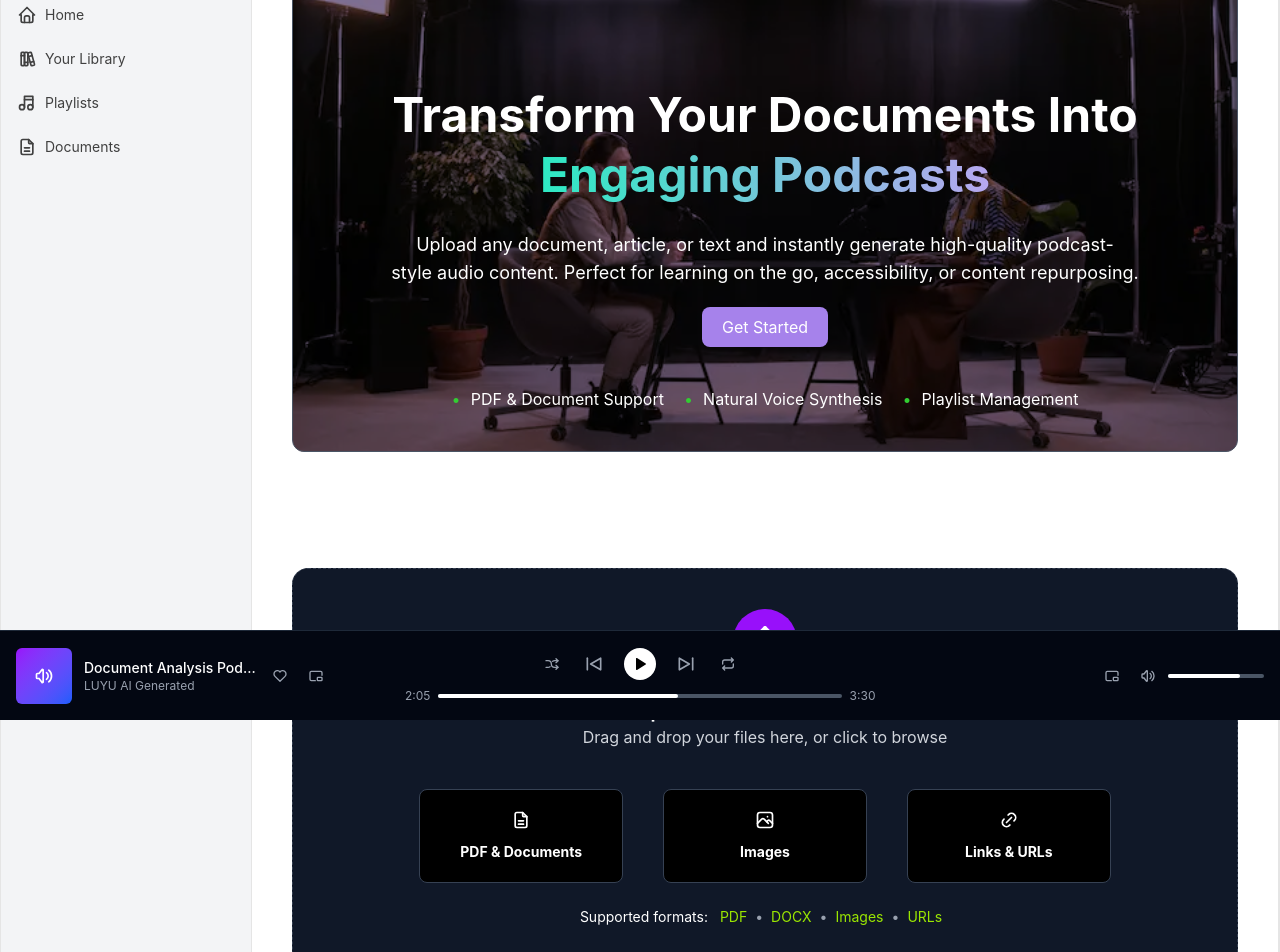
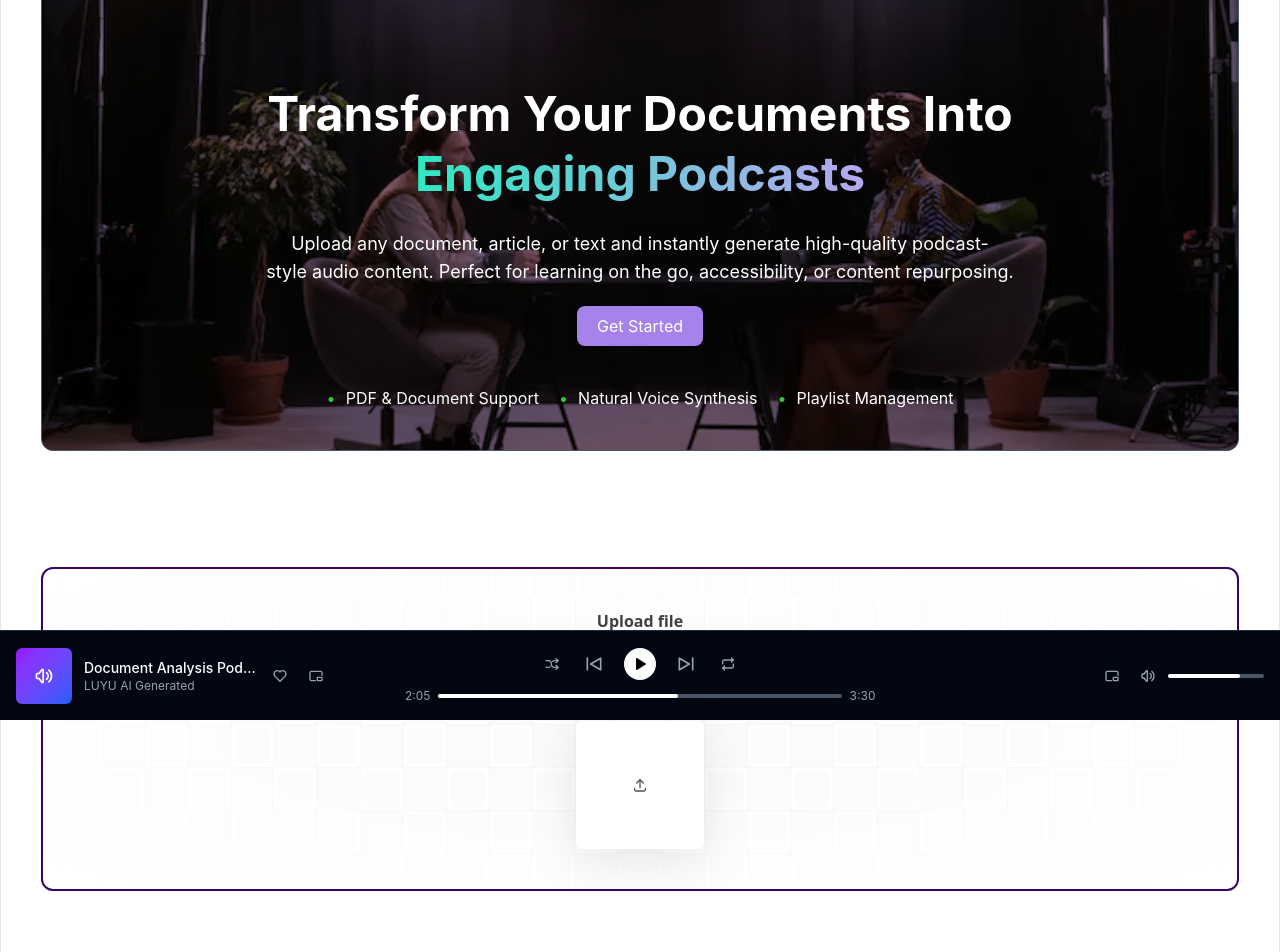
Before and after one commit to liyunze-coding/luyu_frontend, a React (Vite) app: page / in a window 1280 px wide. Shown: the part 80-1032 px from the top of the page. Built offline with nearby package versions, Linux system fonts and the light colour scheme.

Commit message:
added file upload

```diff
--- a/package.json
+++ b/package.json
@@ -29,6 +29,7 @@
 		"react": "^19.0.0",
 		"react-audio-play": "^1.0.4",
 		"react-dom": "^19.0.0",
+		"react-dropzone": "^14.3.8",
 		"tailwind-merge": "^3.3.1",
 		"tailwindcss": "^4.0.6"
 	},
--- a/src/components/Header.tsx
+++ b/src/components/Header.tsx
@@ -1,10 +1,5 @@
 import { useState } from "react";
-import {
-	IconBooks,
-	IconFileDescription,
-	IconHome,
-	IconMusic,
-} from "@tabler/icons-react";
+import { IconBooks, IconFileDescription, IconHome } from "@tabler/icons-react";
 import { motion } from "motion/react";
 import { Link } from "@tanstack/react-router";
 import { Sidebar, SidebarBody, SidebarLink } from "@/components/ui/Navigation";
@@ -23,13 +18,6 @@ export function Header({ children }: { children?: React.ReactNode }) {
 			href: "/library",
 			icon: (
 				<IconBooks className="h-5 w-5 shrink-0 text-neutral-700 dark:text-neutral-200" />
-			),
-		},
-		{
-			label: "Playlists",
-			href: "/playlists",
-			icon: (
-				<IconMusic className="h-5 w-5 shrink-0 text-neutral-700 dark:text-neutral-200" />
 			),
 		},
 		{
--- a/src/components/home/CreateNewAudio.tsx
+++ b/src/components/home/CreateNewAudio.tsx
@@ -1,56 +1,91 @@
-import {
-	IconFileDescription,
-	IconLink,
-	IconPhoto,
-	IconUpload,
-} from "@tabler/icons-react";
-import { useNavigate } from "@tanstack/react-router";
+import { useState } from "react";
+import { FileUpload } from "@/components/ui/file-upload";
 
 export function CreateNewAudio() {
-	const navigate = useNavigate();
+	const [files, setFiles] = useState<Array<File>>([]);
+	const [isUploading, setIsUploading] = useState(false);
+	const [uploadStatus, setUploadStatus] = useState<string>("");
+
+	const handleFileUpload = async (uploadedFiles: Array<File>) => {
+		if (uploadedFiles.length === 0) return;
+
+		setFiles(uploadedFiles);
+		setIsUploading(true);
+		setUploadStatus("Uploading files...");
+
+		try {
+			const apiUrl =
+				import.meta.env.VITE_API_URL || "http://localhost:8000";
+			const uploadPromises = uploadedFiles.map(async (file) => {
+				const formData = new FormData();
+				formData.append("file", file);
+
+				const response = await fetch(`${apiUrl}/document/upload`, {
+					method: "POST",
+					body: formData,
+				});
+
+				if (!response.ok) {
+					throw new Error(
+						`Failed to upload ${file.name}: ${response.statusText}`,
+					);
+				}
+
+				return response.json();
+			});
+
+			const results = await Promise.all(uploadPromises);
+			setUploadStatus(
+				`Successfully uploaded ${uploadedFiles.length} file(s)`,
+			);
+			console.log("Upload results:", results);
+
+			// Clear success message after 3 seconds
+			setTimeout(() => setUploadStatus(""), 3000);
+		} catch (error) {
+			console.error("Upload failed:", error);
+			setUploadStatus(
+				error instanceof Error ? error.message : "Upload failed",
+			);
+
+			// Clear error message after 5 seconds
+			setTimeout(() => setUploadStatus(""), 5000);
+		} finally {
+			setIsUploading(false);
+		}
+	};
 
 	return (
 		<div className="py-10">
 			<h1 className="mb-10 text-3xl font-bold">Create New Audio</h1>
-			<div className="group flex cursor-pointer flex-col items-center justify-center rounded-2xl border border-dashed border-gray-700 bg-gray-900 py-10 transition-colors duration-150 hover:border-purple-500 hover:bg-[#201840]">
-				<div className="mb-5 w-fit rounded-full bg-purple-600 px-3 py-3">
-					<IconUpload
-						size={40}
-						className="transition-transform duration-150 group-hover:-translate-y-1"
-					/>
+
+			{/* Upload Status */}
+			{uploadStatus && (
+				<div
+					className={`mb-6 rounded-lg border p-4 transition-colors ${
+						uploadStatus.includes("Successfully")
+							? "border-green-300 bg-green-100 text-green-800 dark:border-green-700 dark:bg-green-950 dark:text-green-200"
+							: uploadStatus.includes("failed") ||
+								  uploadStatus.includes("Failed")
+								? "border-red-300 bg-red-100 text-red-800 dark:border-red-700 dark:bg-red-950 dark:text-red-200"
+								: "border-blue-300 bg-blue-100 text-blue-800 dark:border-blue-700 dark:bg-blue-950 dark:text-blue-200"
+					}`}
+				>
+					{uploadStatus}
 				</div>
-				<h2 className="text-2xl font-medium">Upload Your Document</h2>
-				<p className="text-gray-300">
-					Drag and drop your files here, or click to browse
-				</p>
-				<div className="mt-10 grid grid-cols-3 items-center justify-center gap-10">
-					<button
-						onClick={() => navigate({ to: "/upload" })}
-						className="flex flex-col items-center justify-center gap-3 rounded-lg border border-solid border-gray-700 bg-black px-10 py-5 transition-colors duration-150 hover:border-purple-700 hover:bg-gray-800"
-					>
-						<IconFileDescription size={20} />
-						<p className="text-sm font-bold">PDF & Documents</p>
-					</button>
-					<button className="flex cursor-pointer flex-col items-center justify-center gap-3 rounded-lg border border-solid border-gray-700 bg-black px-10 py-5 transition-colors duration-150 hover:border-purple-700 hover:bg-gray-800">
-						<IconPhoto size={20} />
-						<p className="text-sm font-bold">Images</p>
-					</button>
-					<button className="flex cursor-pointer flex-col items-center justify-center gap-3 rounded-lg border border-solid border-gray-700 bg-black px-10 py-5 transition-colors duration-150 hover:border-purple-700 hover:bg-gray-800">
-						<IconLink size={20} />
-						<p className="text-sm font-bold">Links & URLs</p>
-					</button>
+			)}
+
+			{/* Loading Indicator */}
+			{isUploading && (
+				<div className="mb-6 flex items-center gap-3 rounded-lg bg-gray-100 p-4 dark:bg-neutral-900">
+					<div className="h-5 w-5 animate-spin rounded-full border-b-2 border-violet-600"></div>
+					<span className="text-gray-700 dark:text-gray-200">
+						Processing upload...
+					</span>
 				</div>
-				<p className="mt-6 text-sm">
-					Supported formats:{" "}
-					<span className="mx-2 text-lime-400">PDF</span>
-					<span className="text-gray-400">•</span>
-					<span className="mx-2 text-lime-400">DOCX</span>
-					<span className="text-gray-400">•</span>
-					<span className="mx-2 text-lime-400">Images</span>
-					<span className="text-gray-400">•</span>
-					<span className="mx-2 text-lime-400">URLs</span>
-				</p>
-			</div>
+			)}
+
+			<FileUpload onChange={handleFileUpload} />
 		</div>
 	);
 }
--- /dev/null
+++ b/src/components/ui/file-upload.tsx
@@ -0,0 +1,208 @@
+import { useRef, useState } from "react";
+import { motion } from "motion/react";
+import { IconUpload } from "@tabler/icons-react";
+import { useDropzone } from "react-dropzone";
+import { cn } from "@/lib/utils";
+
+const mainVariant = {
+	initial: {
+		x: 0,
+		y: 0,
+	},
+	animate: {
+		x: 20,
+		y: -20,
+		opacity: 0.9,
+	},
+};
+
+const secondaryVariant = {
+	initial: {
+		opacity: 0,
+	},
+	animate: {
+		opacity: 1,
+	},
+};
+
+export const FileUpload = ({
+	onChange,
+}: {
+	onChange?: (files: Array<File>) => void;
+}) => {
+	const [files, setFiles] = useState<Array<File>>([]);
+	const fileInputRef = useRef<HTMLInputElement>(null);
+
+	const handleFileChange = (newFiles: Array<File>) => {
+		setFiles((prevFiles) => [...prevFiles, ...newFiles]);
+		onChange && onChange(newFiles);
+	};
+
+	const handleClick = () => {
+		fileInputRef.current?.click();
+	};
+
+	const { getRootProps, isDragActive } = useDropzone({
+		multiple: false,
+		noClick: true,
+		onDrop: handleFileChange,
+		onDropRejected: (error) => {
+			console.log(error);
+		},
+	});
+
+	return (
+		<div
+			className="w-full rounded-xl border-2 border-purple-950"
+			{...getRootProps()}
+		>
+			<motion.div
+				onClick={handleClick}
+				whileHover="animate"
+				className="group/file relative block w-full cursor-pointer overflow-hidden rounded-lg p-10"
+			>
+				<input
+					ref={fileInputRef}
+					id="file-upload-handle"
+					type="file"
+					onChange={(e) =>
+						handleFileChange(Array.from(e.target.files || []))
+					}
+					className="hidden"
+				/>
+				<div className="absolute inset-0 [mask-image:radial-gradient(ellipse_at_center,white,transparent)]">
+					<GridPattern />
+				</div>
+				<div className="flex flex-col items-center justify-center">
+					<p className="relative z-20 font-sans text-base font-bold text-neutral-700 dark:text-neutral-300">
+						Upload file
+					</p>
+					<p className="relative z-20 mt-2 font-sans text-base font-normal text-neutral-400 dark:text-neutral-400">
+						Drag or drop your files here or click to upload
+					</p>
+					<div className="relative mx-auto mt-10 w-full max-w-xl">
+						{files.length > 0 &&
+							files.map((file, idx) => (
+								<motion.div
+									key={"file" + idx}
+									layoutId={
+										idx === 0
+											? "file-upload"
+											: "file-upload-" + idx
+									}
+									className={cn(
+										"relative z-40 mx-auto mt-4 flex w-full flex-col items-start justify-start overflow-hidden rounded-md bg-white p-4 md:h-24 dark:bg-neutral-900",
+										"shadow-sm",
+									)}
+								>
+									<div className="flex w-full items-center justify-between gap-4">
+										<motion.p
+											initial={{ opacity: 0 }}
+											animate={{ opacity: 1 }}
+											layout
+											className="max-w-xs truncate text-base text-neutral-700 dark:text-neutral-300"
+										>
+											{file.name}
+										</motion.p>
+										<motion.p
+											initial={{ opacity: 0 }}
+											animate={{ opacity: 1 }}
+											layout
+											className="shadow-input w-fit shrink-0 rounded-lg px-2 py-1 text-sm text-neutral-600 dark:bg-neutral-800 dark:text-white"
+										>
+											{(
+												file.size /
+												(1024 * 1024)
+											).toFixed(2)}{" "}
+											MB
+										</motion.p>
+									</div>
+
+									<div className="mt-2 flex w-full flex-col items-start justify-between text-sm text-neutral-600 md:flex-row md:items-center dark:text-neutral-400">
+										<motion.p
+											initial={{ opacity: 0 }}
+											animate={{ opacity: 1 }}
+											layout
+											className="rounded-md bg-gray-100 px-1 py-0.5 dark:bg-neutral-800"
+										>
+											{file.type}
+										</motion.p>
+
+										<motion.p
+											initial={{ opacity: 0 }}
+											animate={{ opacity: 1 }}
+											layout
+										>
+											modified{" "}
+											{new Date(
+												file.lastModified,
+											).toLocaleDateString()}
+										</motion.p>
+									</div>
+								</motion.div>
+							))}
+						{!files.length && (
+							<motion.div
+								layoutId="file-upload"
+								variants={mainVariant}
+								transition={{
+									type: "spring",
+									stiffness: 300,
+									damping: 20,
+								}}
+								className={cn(
+									"relative z-40 mx-auto mt-4 flex h-32 w-full max-w-[8rem] items-center justify-center rounded-md bg-white group-hover/file:shadow-2xl dark:bg-neutral-900",
+									"shadow-[0px_10px_50px_rgba(0,0,0,0.1)]",
+								)}
+							>
+								{isDragActive ? (
+									<motion.p
+										initial={{ opacity: 0 }}
+										animate={{ opacity: 1 }}
+										className="flex flex-col items-center text-neutral-600"
+									>
+										Drop it
+										<IconUpload className="h-4 w-4 text-neutral-600 dark:text-neutral-400" />
+									</motion.p>
+								) : (
+									<IconUpload className="h-4 w-4 text-neutral-600 dark:text-neutral-300" />
+								)}
+							</motion.div>
+						)}
+
+						{!files.length && (
+							<motion.div
+								variants={secondaryVariant}
+								className="absolute inset-0 z-30 mx-auto mt-4 flex h-32 w-full max-w-[8rem] items-center justify-center rounded-md border border-dashed border-sky-400 bg-transparent opacity-0"
+							></motion.div>
+						)}
+					</div>
+				</div>
+			</motion.div>
+		</div>
+	);
+};
+
+export function GridPattern() {
+	const columns = 41;
+	const rows = 11;
+	return (
+		<div className="flex shrink-0 scale-105 flex-wrap items-center justify-center gap-x-px gap-y-px bg-gray-100 dark:bg-neutral-900">
+			{Array.from({ length: rows }).map((_, row) =>
+				Array.from({ length: columns }).map((__, col) => {
+					const index = row * columns + col;
+					return (
+						<div
+							key={`${col}-${row}`}
+							className={`flex h-10 w-10 shrink-0 rounded-[2px] ${
+								index % 2 === 0
+									? "bg-gray-50 dark:bg-purple-950"
+									: "bg-gray-50 shadow-[0px_0px_1px_3px_rgba(255,255,255,1)_inset] dark:bg-purple-950 dark:shadow-[0px_0px_1px_3px_rgba(0,0,0,1)_inset]"
+							}`}
+						/>
+					);
+				}),
+			)}
+		</div>
+	);
+}
--- a/src/components/upload/Upload.tsx
+++ b/src/components/upload/Upload.tsx
@@ -1,6 +1,12 @@
 import { useCallback, useMemo, useRef, useState } from "react";
 import {
-  FileAudio, FileText, Image as ImageIcon, RotateCw, Upload, X
+	FileAudio,
+	FileText,
+	Image as ImageIcon,
+	RotateCw,
+	Send,
+	Upload,
+	X,
 } from "lucide-react";
 
 export type QueueItem = {
@@ -8,17 +14,21 @@ export type QueueItem = {
 	file: File;
 	sizeText: string;
 	totalText?: string;
-  progress: number;            // 0–100
+	progress: number; // 0–100
 	status: "uploading" | "done" | "error";
 };
 
 export default function UploadView() {
 	const inputRef = useRef<HTMLInputElement>(null);
 	const [queue, setQueue] = useState<Array<QueueItem>>([]);
+	const [isUploading, setIsUploading] = useState(false);
 
 	const accept = useMemo(
-    () => [".pdf", ".doc", ".docx", ".png", ".jpg", ".jpeg", ".mp3"].join(","),
-    []
+		() =>
+			[".pdf", ".doc", ".docx", ".png", ".jpg", ".jpeg", ".mp3"].join(
+				",",
+			),
+		[],
 	);
 
 	const onBrowse = () => inputRef.current?.click();
@@ -30,11 +40,10 @@ export default function UploadView() {
 			file: f,
 			sizeText: formatSize(f.size),
 			totalText: undefined,
-      progress: 2 + Math.random() * 25,
+			progress: 0,
 			status: "uploading",
 		}));
 		setQueue((q) => [...q, ...items]);
-    items.forEach(simulateUpload(setQueue));
 	}, []);
 
 	const onDrop = (e: React.DragEvent) => {
@@ -42,14 +51,93 @@ export default function UploadView() {
 		addFiles(e.dataTransfer.files);
 	};
 
-  const removeItem = (id: string) => setQueue((q) => q.filter((i) => i.id !== id));
+	const removeItem = (id: string) =>
+		setQueue((q) => q.filter((i) => i.id !== id));
 
 	const retryItem = (id: string) => {
 		setQueue((q) =>
-      q.map((i) => (i.id === id ? { ...i, status: "uploading", progress: 5 } : i))
+			q.map((i) =>
+				i.id === id ? { ...i, status: "uploading", progress: 0 } : i,
+			),
 		);
-    const item = queue.find((i) => i.id === id);
-    if (item) simulateUpload(setQueue)({ ...item, progress: 5, status: "uploading" });
+	};
+
+	const uploadFiles = async () => {
+		setIsUploading(true);
+
+		try {
+			for (const item of queue) {
+				if (item.status === "done") continue;
+
+				const formData = new FormData();
+				formData.append("file", item.file);
+
+				// Update progress to show upload starting
+				setQueue((q) =>
+					q.map((i) =>
+						i.id === item.id
+							? { ...i, status: "uploading", progress: 5 }
+							: i,
+					),
+				);
+
+				try {
+					const response = await fetch(
+						"http://1.145.196.78:8000/document/upload",
+						{
+							method: "POST",
+							body: formData,
+						},
+					);
+
+					if (response.ok) {
+						// Simulate progress updates
+						let progress = 10;
+						const progressInterval = setInterval(() => {
+							progress += Math.random() * 15;
+							if (progress >= 95) {
+								clearInterval(progressInterval);
+								setQueue((q) =>
+									q.map((i) =>
+										i.id === item.id
+											? {
+													...i,
+													status: "done",
+													progress: 100,
+												}
+											: i,
+									),
+								);
+							} else {
+								setQueue((q) =>
+									q.map((i) =>
+										i.id === item.id
+											? { ...i, progress }
+											: i,
+									),
+								);
+							}
+						}, 200);
+					} else {
+						setQueue((q) =>
+							q.map((i) =>
+								i.id === item.id
+									? { ...i, status: "error" }
+									: i,
+							),
+						);
+					}
+				} catch (error) {
+					setQueue((q) =>
+						q.map((i) =>
+							i.id === item.id ? { ...i, status: "error" } : i,
+						),
+					);
+				}
+			}
+		} finally {
+			setIsUploading(false);
+		}
 	};
 
 	return (
@@ -59,7 +147,7 @@ export default function UploadView() {
 				onClick={onBrowse}
 				onDrop={onDrop}
 				onDragOver={(e) => e.preventDefault()}
-        className="mx-auto max-w-3xl cursor-pointer rounded-3xl border-2 border-dashed border-violet-300/60 bg-white/60 p-10 text-center shadow-sm backdrop-blur transition hover:border-violet-400 dark:bg-white/5 dark:border-white/20"
+				className="mx-auto max-w-3xl cursor-pointer rounded-3xl border-2 border-dashed border-violet-300/60 bg-white/60 p-10 text-center shadow-sm backdrop-blur transition hover:border-violet-400 dark:border-white/20 dark:bg-white/5"
 			>
 				<input
 					ref={inputRef}
@@ -88,6 +176,23 @@ export default function UploadView() {
 						onRetry={() => retryItem(item.id)}
 					/>
 				))}
+
+				{/* Upload Button */}
+				{queue.length > 0 && (
+					<div className="mt-4 flex justify-center">
+						<button
+							onClick={uploadFiles}
+							disabled={
+								isUploading ||
+								queue.every((item) => item.status === "done")
+							}
+							className="flex items-center gap-2 rounded-xl bg-violet-600 px-6 py-3 font-semibold text-white shadow-lg transition hover:bg-violet-700 disabled:cursor-not-allowed disabled:bg-gray-400"
+						>
+							<Send className="h-4 w-4" />
+							{isUploading ? "Uploading..." : "Upload Files"}
+						</button>
+					</div>
+				)}
 			</div>
 		</div>
 	);
@@ -113,7 +218,8 @@ function QueueCard({
 				: ["mp3"].includes(ext || "")
 					? "audio"
 					: "doc";
-  const Icon = type === "image" ? ImageIcon : type === "audio" ? FileAudio : FileText;
+	const Icon =
+		type === "image" ? ImageIcon : type === "audio" ? FileAudio : FileText;
 
 	const barColor =
 		item.status === "error"
@@ -130,15 +236,21 @@ function QueueCard({
 				</div>
 
 				<div className="min-w-0 flex-1">
-          <p className="truncate text-base font-semibold">{item.file.name}</p>
+					<p className="truncate text-base font-semibold">
+						{item.file.name}
+					</p>
 					<p className="text-xs text-slate-500 dark:text-slate-400">
-            {item.totalText ? `${item.sizeText} / ${item.totalText}` : item.sizeText}
+						{item.totalText
+							? `${item.sizeText} / ${item.totalText}`
+							: item.sizeText}
 					</p>
 
 					<div className="mt-2 h-2.5 w-full rounded-full bg-slate-200 dark:bg-white/10">
 						<div
 							className={`h-2.5 rounded-full ${barColor} transition-[width]`}
-              style={{ width: `${Math.min(item.progress, 100)}%` }}
+							style={{
+								width: `${Math.min(item.progress, 100)}%`,
+							}}
 						/>
 					</div>
 
@@ -186,28 +298,6 @@ function QueueCard({
 
 /* ---------- helpers ---------- */
 
-function simulateUpload(setQueue: React.Dispatch<React.SetStateAction<Array<QueueItem>>>) {
-  return (item: QueueItem) => {
-    let p = item.progress;
-    const fail = Math.random() < 0.12;
-    const id = setInterval(() => {
-      p = Math.min(100, p + Math.random() * 18);
-      setQueue((q) =>
-        q.map((it) =>
-          it.id === item.id
-            ? {
-                ...it,
-                progress: p,
-                status: fail && p > 70 ? "error" : p >= 100 ? "done" : "uploading",
-              }
-            : it
-        )
-      );
-      if (p >= 100 || (fail && p > 70)) clearInterval(id);
-    }, 250);
-  };
-}
-
 function formatSize(bytes: number) {
 	if (bytes < 1024) return `${bytes} B`;
 	const kb = bytes / 1024;
--- a/src/routes/__root.tsx
+++ b/src/routes/__root.tsx
@@ -2,7 +2,7 @@ import { Outlet, createRootRoute } from "@tanstack/react-router";
 // import { TanStackRouterDevtoolsPanel } from '@tanstack/react-router-devtools'
 // import { TanstackDevtools } from '@tanstack/react-devtools'
 
-import { Header } from "../components/Header";
+// import { Header } from "../components/Header";
 import Footer from "@/components/Footer/Footer";
 import { CurrentlyPlaying } from "@/components/ui/currently-playing";
 
@@ -10,10 +10,12 @@ export const Route = createRootRoute({
 	component: () => (
 		<>
 			<CurrentlyPlaying />
-			<Header>
-				<Outlet />
-				<Footer />
-			</Header>
+			<div className="flex flex-1">
+				<div className="mb-[69px] flex h-[calc(100%-70px)] w-full flex-1 flex-col gap-2 border border-neutral-200 bg-white text-white dark:border-neutral-700 dark:bg-neutral-900">
+					<Outlet />
+					<Footer />
+				</div>
+			</div>
 
 			{/* <TanstackDevtools
         config={{
--- a/src/routes/documents.tsx
+++ b/src/routes/documents.tsx
@@ -1,4 +1,4 @@
-import { useMemo, useState } from "react";
+import { useEffect, useMemo, useState } from "react";
 import { createFileRoute } from "@tanstack/react-router";
 import type { Doc } from "@/components/documents/types";
 import DocumentsHeader from "@/components/documents/DocumentsHeader.tsx";
@@ -6,51 +6,6 @@ import DocumentsToolbar from "@/components/documents/DocumentsToolbar";
 import DocumentsGrid from "@/components/documents/DocumentsGrid";
 import DocumentsList from "@/components/documents/DocumentsList";
 import EmptyState from "@/components/documents/EmptyState";
-
-const DEMO_DOCS: Array<Doc> = [
-	{
-		id: "1",
-		name: "Cloud_Computing_Notes.pdf",
-		type: "pdf",
-		sizeKB: 932,
-		updatedAt: "2025-08-10T10:00:00Z",
-	},
-	{
-		id: "2",
-		name: "SIT233_Assignment.docx",
-		type: "doc",
-		sizeKB: 487,
-		updatedAt: "2025-08-12T03:10:00Z",
-	},
-	{
-		id: "3",
-		name: "wireframe-home.png",
-		type: "image",
-		sizeKB: 1204,
-		updatedAt: "2025-08-14T08:35:00Z",
-	},
-	{
-		id: "4",
-		name: "reading-list.pdf",
-		type: "pdf",
-		sizeKB: 211,
-		updatedAt: "2025-08-13T21:00:00Z",
-	},
-	{
-		id: "5",
-		name: "chapter-1-draft.docx",
-		type: "doc",
-		sizeKB: 92,
-		updatedAt: "2025-08-16T01:15:00Z",
-	},
-	{
-		id: "6",
-		name: "demo-voiceover.mp3",
-		type: "audio",
-		sizeKB: 5340,
-		updatedAt: "2025-08-09T11:00:00Z",
-	},
-];
 
 export const Route = createFileRoute("/documents")({
 	component: DocumentsPage,
@@ -61,9 +16,43 @@ function DocumentsPage() {
 	const [view, setView] = useState<"grid" | "list">("grid");
 	const [type, setType] = useState<"all" | Doc["type"]>("all");
 	const [sort, setSort] = useState<"recent" | "name" | "size">("recent");
+	const [documents, setDocuments] = useState<Array<Doc>>([]);
+	const [isLoading, setIsLoading] = useState(true);
+	const [error, setError] = useState<string | null>(null);
+
+	// Fetch documents from API
+	useEffect(() => {
+		const apiURL = import.meta.env.VITE_API_URL;
+		console.log(apiURL);
+		const fetchDocuments = async () => {
+			try {
+				setIsLoading(true);
+				setError(null);
+				const response = await fetch(`${apiURL}/document/get-document`);
+
+				if (!response.ok) {
+					throw new Error(`HTTP error! status: ${response.status}`);
+				}
+
+				const data = await response.json();
+				setDocuments(data);
+			} catch (err) {
+				console.error("Failed to fetch documents:", err);
+				setError(
+					err instanceof Error
+						? err.message
+						: "Failed to fetch documents",
+				);
+			} finally {
+				setIsLoading(false);
+			}
+		};
+
+		fetchDocuments();
+	}, []);
 
 	const docs = useMemo(() => {
-		let list = DEMO_DOCS.slice();
+		let list = documents.slice();
 		if (type !== "all") list = list.filter((d) => d.type === type);
 		if (query.trim()) {
 			const q = query.toLowerCase();
@@ -83,10 +72,49 @@ function DocumentsPage() {
 				break;
 		}
 		return list;
-	}, [query, type, sort]);
+	}, [documents, query, type, sort]);
 
 	const handleUpload = () => console.log("upload clicked");
 	const handleNewFolder = () => console.log("new folder clicked");
+
+	if (isLoading) {
+		return (
+			<div className="w-full px-6 py-8">
+				<div className="flex min-h-[400px] items-center justify-center">
+					<div className="text-center">
+						<div className="mx-auto mb-4 h-8 w-8 animate-spin rounded-full border-b-2 border-violet-600"></div>
+						<p className="text-gray-600 dark:text-gray-400">
+							Loading documents...
+						</p>
+					</div>
+				</div>
+			</div>
+		);
+	}
+
+	if (error) {
+		return (
+			<div className="w-full px-6 py-8">
+				<div className="flex min-h-[400px] items-center justify-center">
+					<div className="text-center">
+						<div className="mb-4 text-red-500">⚠️</div>
+						<p className="mb-4 text-red-600 dark:text-red-400">
+							Failed to load documents
+						</p>
+						<p className="text-sm text-gray-600 dark:text-gray-400">
+							{error}
+						</p>
+						<button
+							onClick={() => window.location.reload()}
+							className="mt-4 rounded-lg bg-violet-600 px-4 py-2 text-white transition-colors hover:bg-violet-700"
+						>
+							Retry
+						</button>
+					</div>
+				</div>
+			</div>
+		);
+	}
 
 	return (
 		<div className="w-full px-6 py-8">
--- a/src/routes/index.tsx
+++ b/src/routes/index.tsx
@@ -12,7 +12,6 @@ function App() {
 		<div className="w-full px-10 py-10">
 			<Hero />
 			<CreateNewAudio />
-			<RecentlyGenerated />
 		</div>
 	);
 }
```
Also changed, not shown: 2 other files (tests, documents, lock files or other folders). Lines whose indentation alone changed are shown as unchanged.
